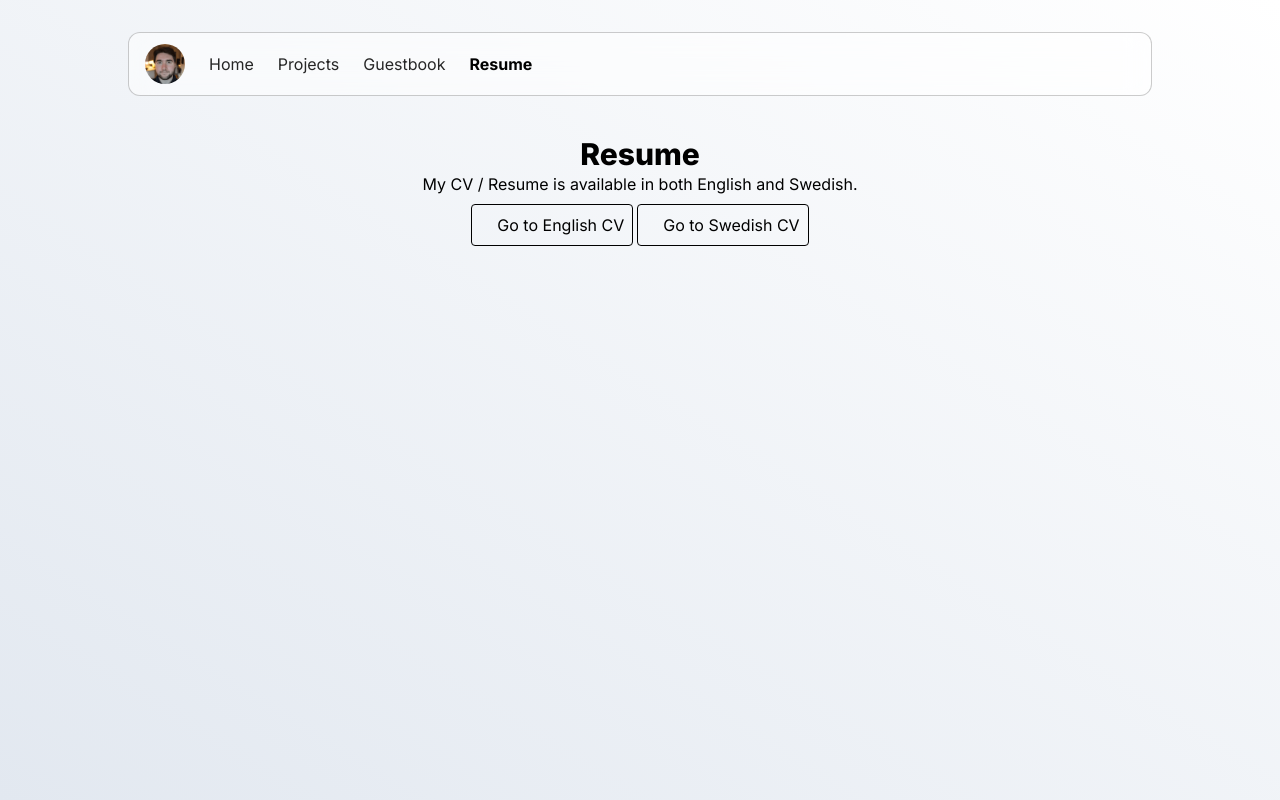
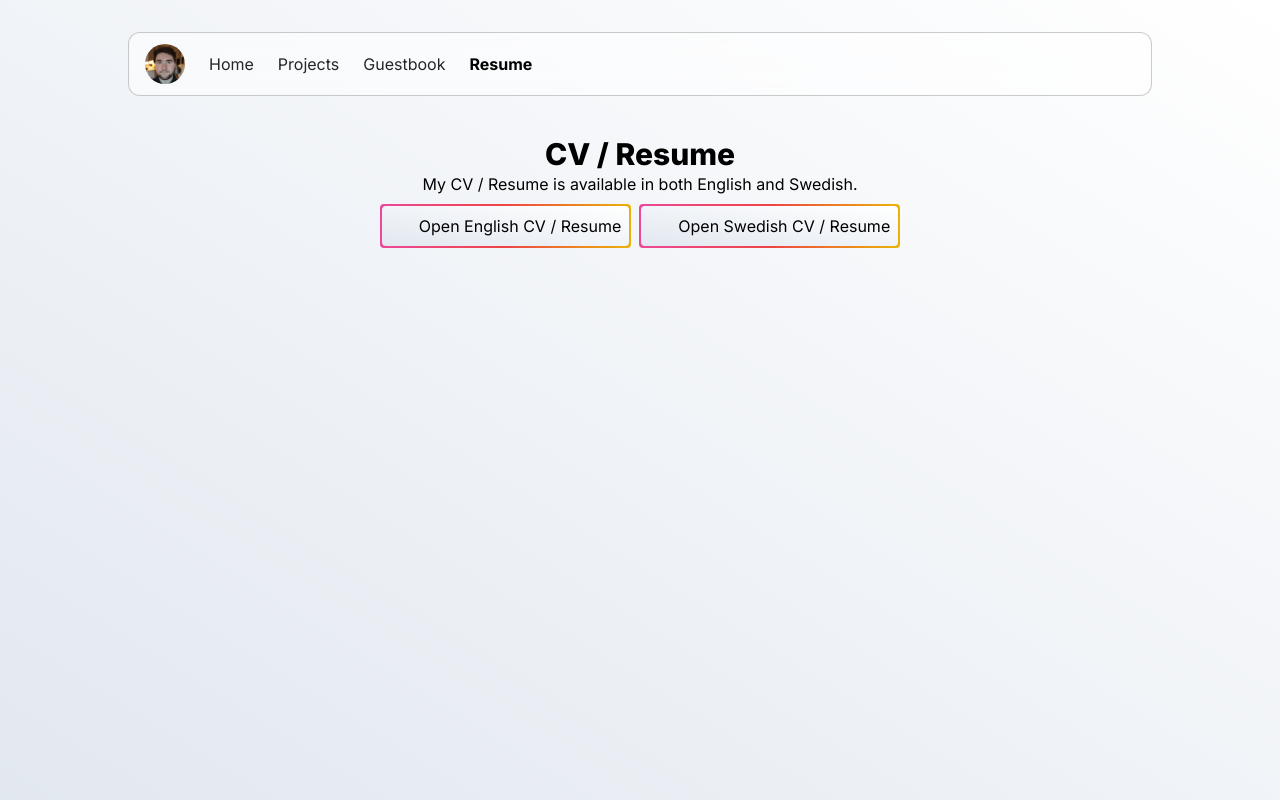
Before and after one commit to leonlarsson/leon-home, a Next.js app: page /resume in a window 1280 px wide. Built offline with nearby package versions, Linux system fonts and the light colour scheme; a web font is replaced by a local one.

Commit message:
resume: nicer buttons

```diff
--- a/app/(main)/resume/page.tsx
+++ b/app/(main)/resume/page.tsx
@@ -1,18 +1,32 @@
 import Link from "next/link";
+import GradientBorder from "../components/GradientBorder";
 
 export default () => {
   return (
     <div className="m-auto">
-      <div className="text-3xl font-extrabold transition-all max-[450px]:text-2xl">Resume</div>
+      <div className="text-3xl font-extrabold transition-all max-[450px]:text-2xl">CV / Resume</div>
       <span className="mb-3">My CV / Resume is available in both English and Swedish.</span>
 
-      <div className="mt-2 flex flex-wrap justify-center gap-1">
-        <Link href="/cv" className="button-with-border" draggable={false}>
-          <i className="fa-solid fa-file-text" /> Go to English CV
-        </Link>
-        <Link href="/cv-swe" className="button-with-border" draggable={false}>
-          <i className="fa-solid fa-file-text" /> Go to Swedish CV
-        </Link>
+      <div className="mt-2 flex flex-wrap justify-center gap-2">
+        {[
+          {
+            title: "Open English CV / Resume",
+            url: "/cv"
+          },
+          {
+            title: "Open Swedish CV / Resume",
+            url: "/cv-swe"
+          }
+        ].map(({ title, url }) => (
+          <GradientBorder padding="p-[2px]" hoverable>
+            <Link href={url} target="blank" className="flex h-full rounded bg-gradient-to-bl from-white to-slate-200 p-2 dark:from-kinda-black dark:to-kinda-black">
+              <div>
+                <i className="fa-solid fa-file-text fa-lg fa-fw me-1" />
+                {title}
+              </div>
+            </Link>
+          </GradientBorder>
+        ))}
       </div>
     </div>
   );
```
